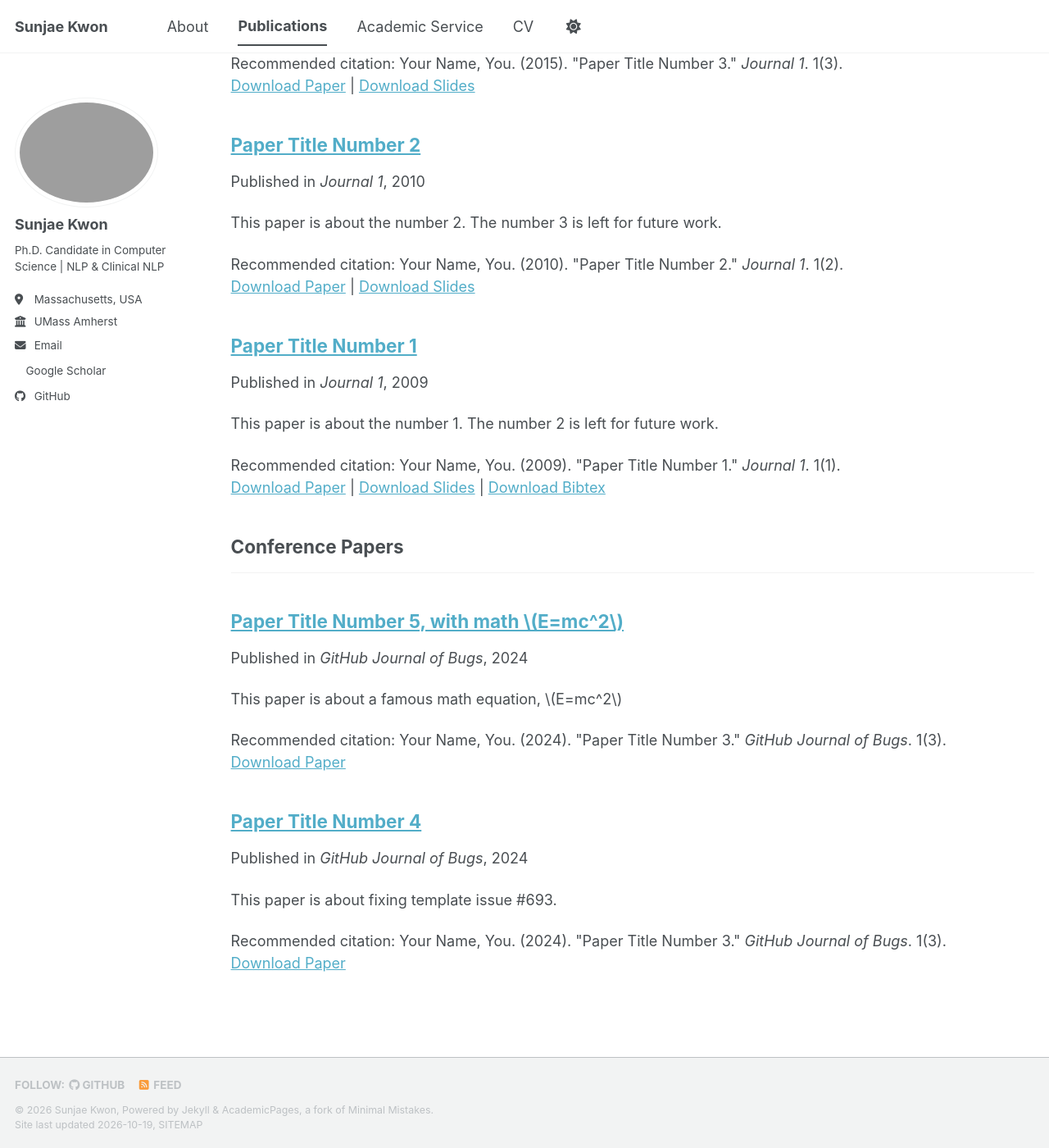
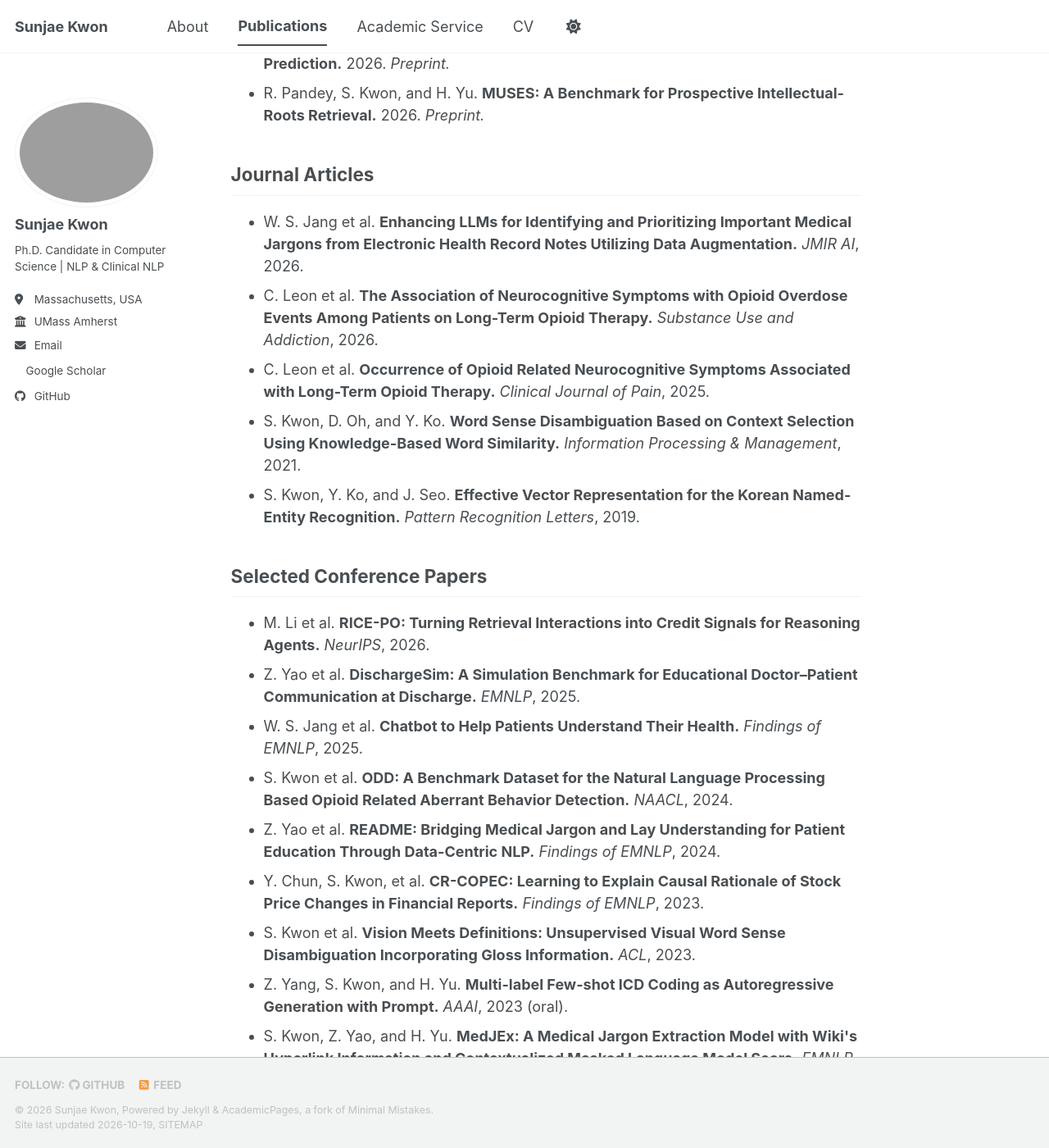
Before and after one commit to soon91jae/soon91jae.github.io, a Jekyll site: the page built from _pages/publications.html, in a window 1280 px wide and 1400 px high, scrolled down 388 px. Shown: the whole window at 82% size. Built offline with Jekyll 4.4.1, drawn with Linux system fonts in a browser that asks for light colours; a style sheet for code colours, icons or effects is not loaded; some of the changed text lies outside the part shown.

Commit message:
Personalize academic website: _pages/publications.html

```diff
--- a/_pages/publications.html
+++ b/_pages/publications.html
@@ -1,33 +1,41 @@
 ---
-layout: archive
+layout: single
 title: "Publications"
 permalink: /publications/
 author_profile: true
 ---
 
-{% if site.author.googlescholar %}
-  <div class="wordwrap">You can also find my articles on <a href="{{site.author.googlescholar}}">my Google Scholar profile</a>.</div>
-{% endif %}
+<p>Selected publications and preprints are listed below. For a continually updated record, visit my <a href="https://scholar.google.com/citations?user=N9ZM-CIAAAAJ&amp;hl=en">Google Scholar profile</a>.</p>
 
-{% include base_path %}
+<h2>Preprints and Manuscripts</h2>
+<ul>
+  <li>S. Kwon et al. <strong>SAGE: Sense-Aligned Multimodal Grounding Evaluation with Gloss-Augmented Reasoning.</strong> 2026. <em>Preprint.</em></li>
+  <li>J. Huang et al. <strong>Counterfactual Graph for Multi-Agent LLM Calibration.</strong> 2026. <em>Preprint.</em></li>
+  <li>M. Li et al. <strong>OverdoseMoE: A Multi-Expert Framework for Opioid Overdose Risk Prediction.</strong> 2026. <em>Preprint.</em></li>
+  <li>R. Pandey, S. Kwon, and H. Yu. <strong>MUSES: A Benchmark for Prospective Intellectual-Roots Retrieval.</strong> 2026. <em>Preprint.</em></li>
+</ul>
 
-<!-- New style rendering if publication categories are defined -->
-{% if site.publication_category %}
-  {% for category in site.publication_category  %}
-    {% assign title_shown = false %}
-    {% for post in site.publications reversed %}
-      {% if post.category != category[0] %}
-        {% continue %}
-      {% endif %}
-      {% unless title_shown %}
-        <h2>{{ category[1].title }}</h2><hr />
-        {% assign title_shown = true %}
-      {% endunless %}
-      {% include archive-single.html %}
-    {% endfor %}
-  {% endfor %}
-{% else %}
-  {% for post in site.publications reversed %}
-    {% include archive-single.html %}
-  {% endfor %}
-{% endif %}
+<h2>Journal Articles</h2>
+<ul>
+  <li>W. S. Jang et al. <strong>Enhancing LLMs for Identifying and Prioritizing Important Medical Jargons from Electronic Health Record Notes Utilizing Data Augmentation.</strong> <em>JMIR AI</em>, 2026.</li>
+  <li>C. Leon et al. <strong>The Association of Neurocognitive Symptoms with Opioid Overdose Events Among Patients on Long-Term Opioid Therapy.</strong> <em>Substance Use and Addiction</em>, 2026.</li>
+  <li>C. Leon et al. <strong>Occurrence of Opioid Related Neurocognitive Symptoms Associated with Long-Term Opioid Therapy.</strong> <em>Clinical Journal of Pain</em>, 2025.</li>
+  <li>S. Kwon, D. Oh, and Y. Ko. <strong>Word Sense Disambiguation Based on Context Selection Using Knowledge-Based Word Similarity.</strong> <em>Information Processing &amp; Management</em>, 2021.</li>
+  <li>S. Kwon, Y. Ko, and J. Seo. <strong>Effective Vector Representation for the Korean Named-Entity Recognition.</strong> <em>Pattern Recognition Letters</em>, 2019.</li>
+</ul>
+
+<h2>Selected Conference Papers</h2>
+<ul>
+  <li>M. Li et al. <strong>RICE-PO: Turning Retrieval Interactions into Credit Signals for Reasoning Agents.</strong> <em>NeurIPS</em>, 2026.</li>
+  <li>Z. Yao et al. <strong>DischargeSim: A Simulation Benchmark for Educational Doctor–Patient Communication at Discharge.</strong> <em>EMNLP</em>, 2025.</li>
+  <li>W. S. Jang et al. <strong>Chatbot to Help Patients Understand Their Health.</strong> <em>Findings of EMNLP</em>, 2025.</li>
+  <li>S. Kwon et al. <strong>ODD: A Benchmark Dataset for the Natural Language Processing Based Opioid Related Aberrant Behavior Detection.</strong> <em>NAACL</em>, 2024.</li>
+  <li>Z. Yao et al. <strong>README: Bridging Medical Jargon and Lay Understanding for Patient Education Through Data-Centric NLP.</strong> <em>Findings of EMNLP</em>, 2024.</li>
+  <li>Y. Chun, S. Kwon, et al. <strong>CR-COPEC: Learning to Explain Causal Rationale of Stock Price Changes in Financial Reports.</strong> <em>Findings of EMNLP</em>, 2023.</li>
+  <li>S. Kwon et al. <strong>Vision Meets Definitions: Unsupervised Visual Word Sense Disambiguation Incorporating Gloss Information.</strong> <em>ACL</em>, 2023.</li>
+  <li>Z. Yang, S. Kwon, and H. Yu. <strong>Multi-label Few-shot ICD Coding as Autoregressive Generation with Prompt.</strong> <em>AAAI</em>, 2023 (oral).</li>
+  <li>S. Kwon, Z. Yao, and H. Yu. <strong>MedJEx: A Medical Jargon Extraction Model with Wiki's Hyperlink Information and Contextualized Masked Language Model Score.</strong> <em>EMNLP</em>, 2022.</li>
+  <li>D. Oh, S. Kwon, et al. <strong>Word Sense Disambiguation Based on Word Similarity Calculation Using Word Vector Representation from a Knowledge-Based Graph.</strong> <em>COLING</em>, 2018.</li>
+  <li>S. Kwon, Y. Ko, and J. Seo. <strong>A Robust Named-Entity Recognition System Using Syllable Bigram Embedding with Eojeol Prefix Information.</strong> <em>CIKM</em>, 2017.</li>
+</ul>
+<p><em>This page presents a selected list rather than a complete bibliography.</em></p>
```
